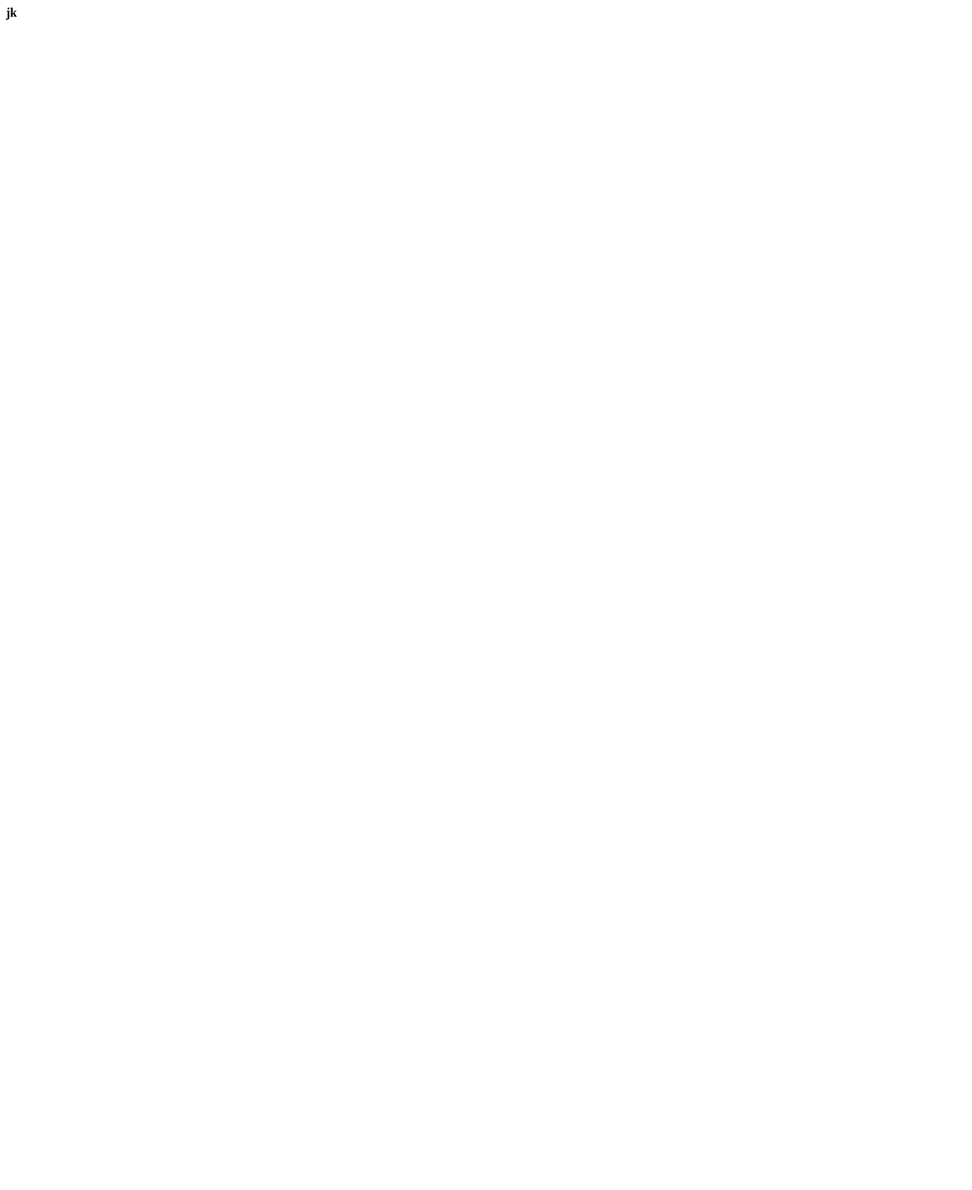
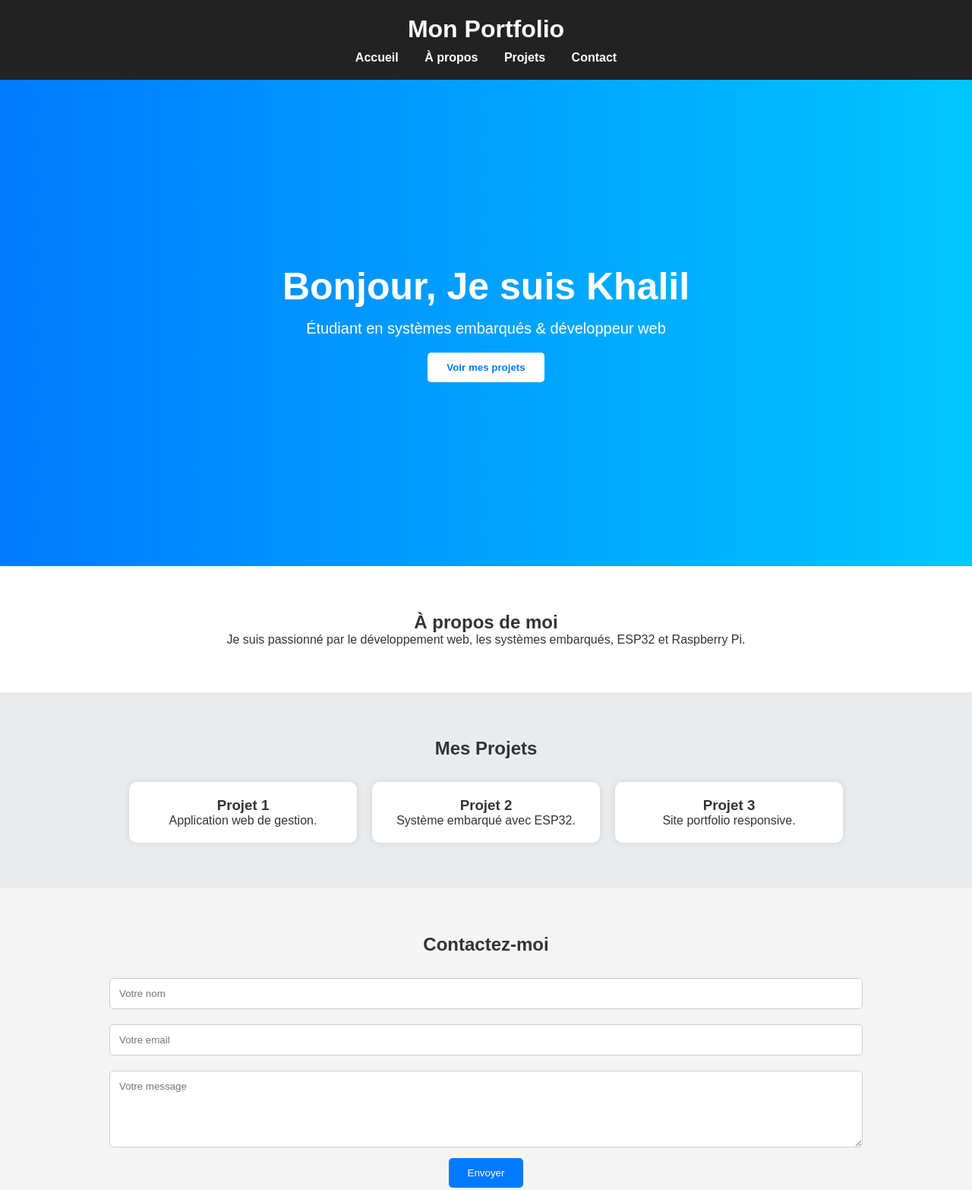
Before and after one commit to yahyaouimohamedkhalil/for, a plain HTML site: page index.html in a window 1280 px wide. Shown: the top 1566 px of the page at 76% size. Before the commit the page ends 800 px from the top, so only its background shows below. Drawn offline with Linux system fonts and the light colour scheme.

Commit message:
second c

```diff
--- a/index.html
+++ b/index.html
@@ -1,11 +1,91 @@
 <!DOCTYPE html>
-<html lang="en">
+<html lang="fr">
 <head>
     <meta charset="UTF-8">
     <meta name="viewport" content="width=device-width, initial-scale=1.0">
-    <title>Document</title>
+    <title>Mon Portfolio</title>
+
+    <link rel="stylesheet" href="style.css">
 </head>
+
 <body>
-    <b>jk</b>
+
+    <!-- HEADER -->
+    <header>
+        <h1>Mon Portfolio</h1>
+
+        <nav>
+            <a href="#">Accueil</a>
+            <a href="#">À propos</a>
+            <a href="#">Projets</a>
+            <a href="#">Contact</a>
+        </nav>
+    </header>
+
+    <!-- HERO SECTION -->
+    <section class="hero">
+        <h1>Bonjour, Je suis Khalil</h1>
+        <p>Étudiant en systèmes embarqués & développeur web</p>
+
+        <button class="btn">Voir mes projets</button>
+    </section>
+
+    <!-- ABOUT -->
+    <section class="about">
+        <h2>À propos de moi</h2>
+
+        <p>
+            Je suis passionné par le développement web,
+            les systèmes embarqués, ESP32 et Raspberry Pi.
+        </p>
+    </section>
+
+    <!-- PROJECTS -->
+    <section class="projects">
+        <h2>Mes Projets</h2>
+
+        <div class="project-container">
+
+            <div class="card">
+                <h3>Projet 1</h3>
+                <p>Application web de gestion.</p>
+            </div>
+
+            <div class="card">
+                <h3>Projet 2</h3>
+                <p>Système embarqué avec ESP32.</p>
+            </div>
+
+            <div class="card">
+                <h3>Projet 3</h3>
+                <p>Site portfolio responsive.</p>
+            </div>
+
+        </div>
+    </section>
+
+    <!-- CONTACT -->
+    <section class="contact">
+        <h2>Contactez-moi</h2>
+
+        <form>
+            <input type="text" placeholder="Votre nom" required>
+            <br>
+
+            <input type="email" placeholder="Votre email" required>
+            <br>
+
+            <textarea rows="5" placeholder="Votre message"></textarea>
+            <br>
+
+            <button type="submit">Envoyer</button>
+        </form>
+    </section>
+
+    <!-- FOOTER -->
+    <footer>
+        <p>© 2026 Mon Portfolio | Tous droits réservés</p>
+    </footer>
+
 </body>
 </html>
--- a/style.css
+++ b/style.css
@@ -0,0 +1,118 @@
+*{
+    margin: 0;
+    padding: 0;
+    box-sizing: border-box;
+    font-family: Arial, sans-serif;
+}
+
+body{
+    background-color: #f4f4f4;
+    color: #333;
+}
+
+header{
+    background-color: #222;
+    color: white;
+    padding: 20px;
+    text-align: center;
+}
+
+nav{
+    margin-top: 10px;
+}
+
+nav a{
+    color: white;
+    text-decoration: none;
+    margin: 0 15px;
+    font-weight: bold;
+}
+
+.hero{
+    height: 80vh;
+    display: flex;
+    justify-content: center;
+    align-items: center;
+    flex-direction: column;
+    background: linear-gradient(to right, #007bff, #00c6ff);
+    color: white;
+    text-align: center;
+}
+
+.hero h1{
+    font-size: 50px;
+}
+
+.hero p{
+    margin-top: 15px;
+    font-size: 20px;
+}
+
+.btn{
+    margin-top: 20px;
+    padding: 12px 25px;
+    background-color: white;
+    color: #007bff;
+    border: none;
+    border-radius: 5px;
+    cursor: pointer;
+    font-weight: bold;
+}
+
+section{
+    padding: 60px 20px;
+    text-align: center;
+}
+
+.about{
+    background-color: white;
+}
+
+.projects{
+    background-color: #e9ecef;
+}
+
+.project-container{
+    display: flex;
+    justify-content: center;
+    gap: 20px;
+    flex-wrap: wrap;
+    margin-top: 30px;
+}
+
+.card{
+    background-color: white;
+    width: 300px;
+    padding: 20px;
+    border-radius: 10px;
+    box-shadow: 0 0 10px rgba(0,0,0,0.1);
+}
+
+.contact form{
+    margin-top: 20px;
+}
+
+.contact input,
+.contact textarea{
+    width: 80%;
+    padding: 12px;
+    margin: 10px 0;
+    border: 1px solid #ccc;
+    border-radius: 5px;
+}
+
+.contact button{
+    padding: 12px 25px;
+    border: none;
+    background-color: #007bff;
+    color: white;
+    border-radius: 5px;
+    cursor: pointer;
+}
+
+footer{
+    background-color: #222;
+    color: white;
+    text-align: center;
+    padding: 20px;
+}
```
